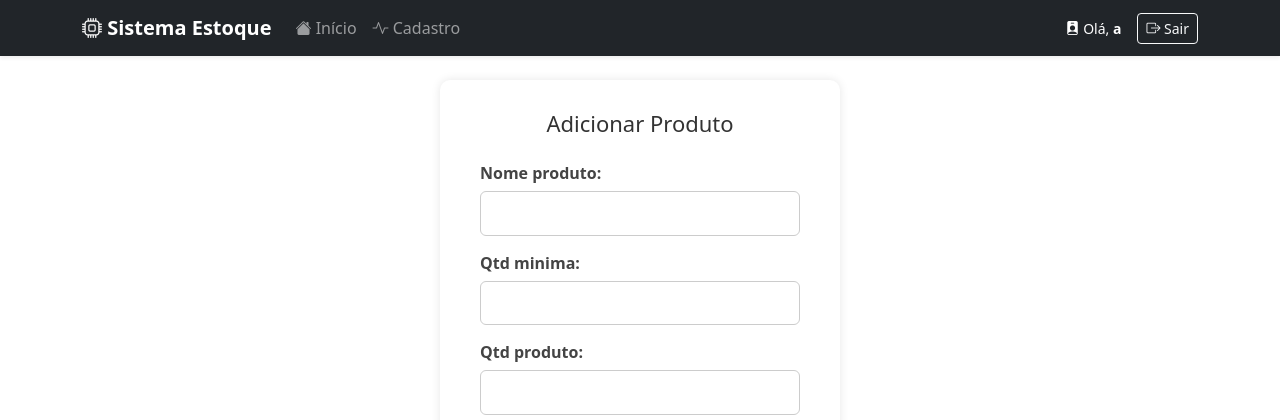
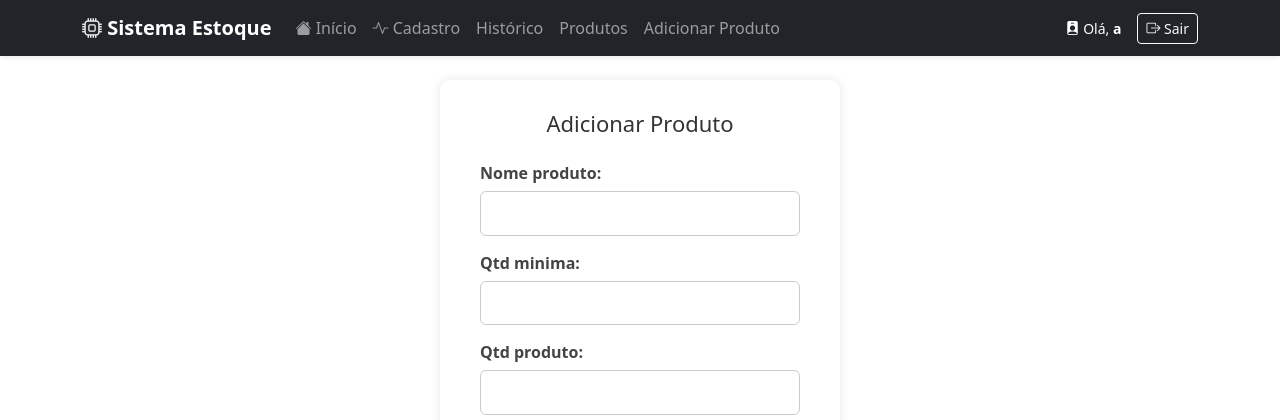
Before and after one commit to Matt-ags/simulado-saep-2, a Django app: page /estoque/adicionar_produto/ in a window 1280 px wide. Shown: the top 420 px of the page. Run offline with Django 5.2, Linux system fonts and the light colour scheme; a user stored in the database is signed in.

Commit message:
melhora header

```diff
--- a/templates/base.html
+++ b/templates/base.html
@@ -29,6 +29,9 @@
                 <li class="nav-item"><a class="nav-link" href="{% url 'login' %}"><i class="bi bi-house-fill"></i> Início</a></li>
                 {% if user.is_authenticated %}
                     <li class="nav-item"><a class="nav-link" href="{% url 'cadastro' %}"><i class="bi bi-activity"></i> Cadastro</a></li>
+                    <li class="nav-item"><a class="nav-link" href="{% url 'historico' %}"></i> Histórico</a></li>
+                    <li class="nav-item"><a class="nav-link" href="{% url 'produtos_estoque' %}"></i> Produtos</a></li>
+                    <li class="nav-item"><a class="nav-link" href="{% url 'adicionar_produto' %}"></i> Adicionar Produto</a></li>
                 {% endif %}
             </ul>
 
```
